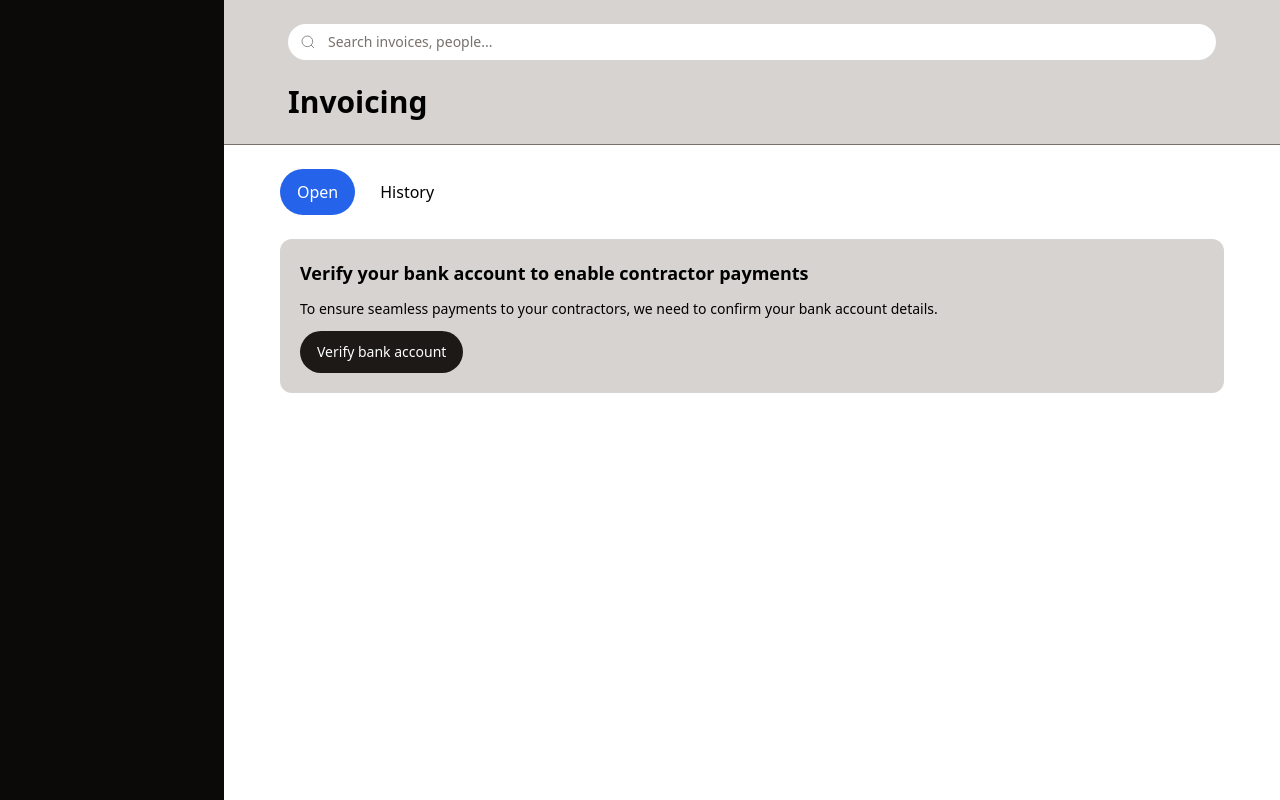
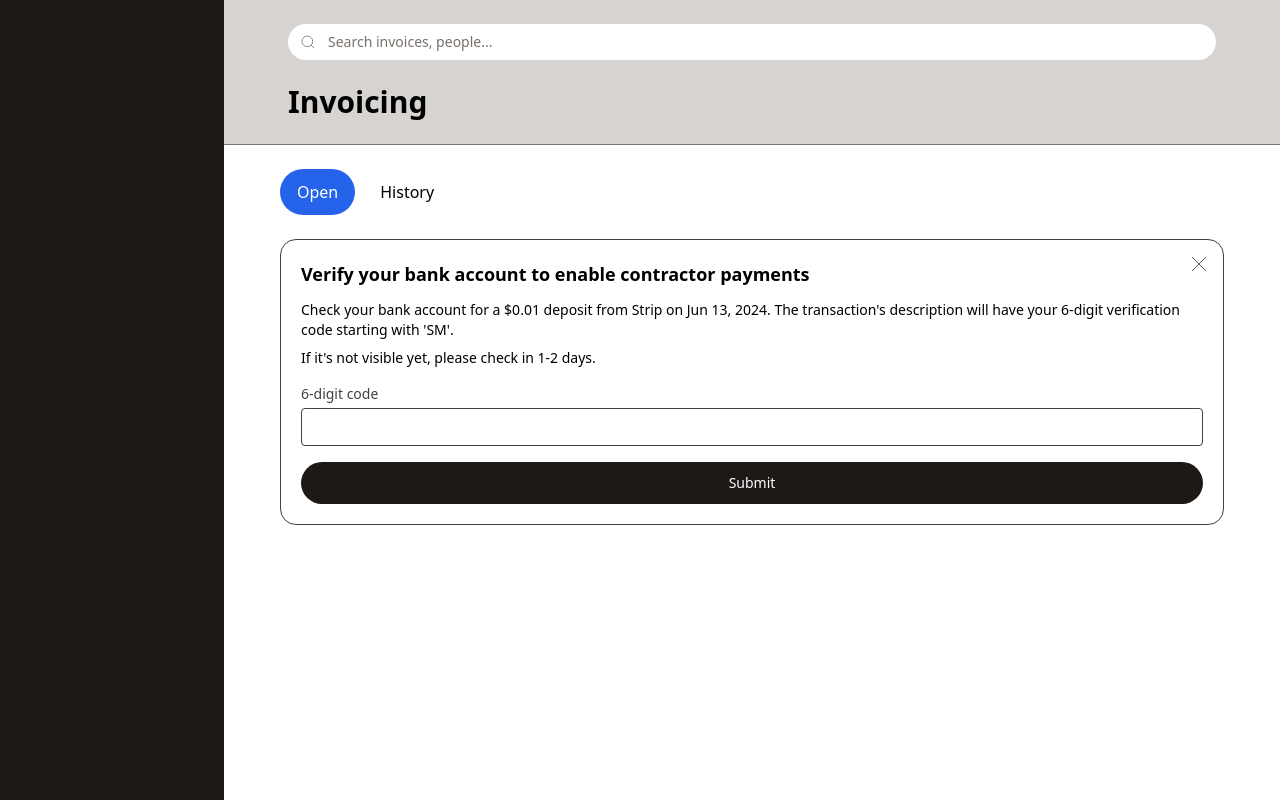
Before and after one commit to KenzoBenzo/flexile-working-project, a Nuxt app: page / in a window 1280 px wide. Both pictures are taken after a click on the button "Verify bank account". Built offline with nearby package versions, Linux system fonts and the light colour scheme.

Commit message:
animate button

```diff
--- /dev/null
+++ b/components/ConnectBank.vue
@@ -0,0 +1,81 @@
+<script setup lang="ts">
+import { ref, onMounted } from "vue";
+import Button from "@/components/button.vue";
+
+const isOpen = ref(false);
+const buttonRef = ref<HTMLElement | null>(null);
+
+const toggleButton = () => {
+	isOpen.value = !isOpen.value;
+};
+const closeCard = () => {
+	isOpen.value = false;
+};
+</script>
+
+<template>
+	<div
+		:class="[
+			'bg-gray-300 border border-gray-300 p-5 rounded-2xl mt-6 transition-max-height duration-200 ease-in-out relative',
+			{ 'bg-white border-gray-700': isOpen },
+		]"
+	>
+		<button
+			class="absolute top-4 right-4 hover:text-blue-500 transition-all"
+			v-if="isOpen"
+			@click="closeCard"
+		>
+			<svg
+				xmlns="http://www.w3.org/2000/svg"
+				width="16"
+				height="16"
+				viewBox="0 0 24 24"
+				fill="none"
+				strokeWidth="1.5"
+			>
+				<path stroke="currentColor" d="m1.5 1.5 21 21m0-21-21 21" />
+			</svg>
+		</button>
+
+		<h2 class="text-lg font-bold">
+			Verify your bank account{{
+				isOpen ? " to enable contractor payments" : ""
+			}}
+		</h2>
+		<p class="text-sm mt-3">
+			{{
+				isOpen
+					? "Check your bank account for a $0.01 deposit from Strip on Jun 13, 2024. The transaction's description will have your 6-digit verification code starting with 'SM'."
+					: "To ensure seamless payments to your contractors, we need to confirm your bank account details."
+			}}
+		</p>
+		<p v-if="isOpen" class="text-sm mt-2">
+			If it's not visible yet, please check in 1-2 days.
+		</p>
+		<div v-if="isOpen" class="mt-4">
+			<label for="code" class="block text-sm font-medium text-gray-700"
+				>6-digit code</label
+			>
+			<div class="mt-1">
+				<input
+					id="code"
+					type="text"
+					class="block w-full border border-gray-700 p-2 rounded sm:text-sm"
+					ref="codeInput"
+				/>
+			</div>
+		</div>
+		<div class="flex">
+			<Button
+				intent="secondary"
+				size="medium"
+				:willGrow="true"
+				class="mt-4"
+				:isFullWidth="isOpen"
+				@click="toggleButton"
+			>
+				{{ isOpen ? "Submit" : "Verify bank account" }}
+			</Button>
+		</div>
+	</div>
+</template>
--- a/components/pill-tab.vue
+++ b/components/PillTabs.vue
@@ -5,7 +5,7 @@
 				v-for="(item, index) in items"
 				:key="item.label"
 				:class="[
-					'inline-flex border border-transparent rounded-full transition-all text-base py-2.5 px-4 font-normal whitespace-nowrap flex-1 text-center cursor-pointer relative duration-200 z-10',
+					'inline-flex border border-transparent rounded-full transition-all text-base py-2.5 px-4 font-normal whitespace-nowrap flex-1 text-center cursor-pointer relative duration-200 z-[1]',
 					{
 						'hover:bg-blue-500/15 hover:text-blue-500': activeTab !== index,
 						'text-white hover:text-white': activeTab === index,
@@ -29,7 +29,7 @@
 	</div>
 </template>
 
-<script setup>
+<script setup lang="ts">
 import { ref, nextTick, onMounted, watch } from "vue";
 import Button from "@/components/button.vue";
 
--- a/components/button.vue
+++ b/components/button.vue
@@ -1,8 +1,9 @@
 <script setup lang="ts">
 import { cva, type VariantProps } from "class-variance-authority";
+import { ref, onMounted, watchEffect, computed } from "vue";
 
 const button = cva(
-	"inline-flex border rounded-full transition-all text-sm font-normal whitespace-nowrap",
+	"inline-flex items-center justify-center border rounded-full transition-all text-sm font-normal whitespace-nowrap text-center",
 	{
 		variants: {
 			intent: {
@@ -25,20 +26,68 @@ const button = cva(
 
 type ButtonProps = VariantProps<typeof button>;
 
-withDefaults(
+const props = withDefaults(
 	defineProps<{
 		intent: ButtonProps["intent"];
 		size: ButtonProps["size"];
+		willGrow: boolean;
+		isFullWidth: boolean;
 	}>(),
 	{
 		intent: "default",
 		size: "medium",
+		willGrow: false,
+		isFullWidth: false,
 	}
 );
+
+const buttonRef = ref<HTMLButtonElement | null>(null);
+const initialWidth = ref("auto");
+const originalInitialWidth = ref("auto");
+
+const buttonWidth = computed(() => {
+	const width =
+		props.willGrow && props.isFullWidth ? "100%" : initialWidth.value;
+	return width;
+});
+
+onMounted(() => {
+	if (buttonRef.value) {
+		initialWidth.value = `${buttonRef.value.offsetWidth}px`;
+		originalInitialWidth.value = initialWidth.value;
+	}
+});
+
+watchEffect(() => {
+	if (props.willGrow && props.isFullWidth) {
+		initialWidth.value = "100%";
+	} else if (props.willGrow && !props.isFullWidth) {
+		initialWidth.value = originalInitialWidth.value;
+	}
+});
+
+const emit = defineEmits<{
+	(event: "click"): void;
+}>();
+
+const handleClick = () => {
+	emit("click");
+};
 </script>
 
 <template>
-	<button :class="button({ intent, size })">
+	<button
+		:class="button({ intent, size })"
+		:style="{ width: buttonWidth }"
+		ref="buttonRef"
+		@click="handleClick"
+	>
 		<slot />
 	</button>
 </template>
+
+<style scoped>
+button {
+	transition: width 0.2s ease;
+}
+</style>
--- a/layouts/default.vue
+++ b/layouts/default.vue
@@ -1,6 +1,6 @@
 <template>
 	<div class="flex flex-col sm:flex-row min-h-screen">
-		<nav class="bg-gray-950 h-16 w-full sm:h-screen sm:w-56"></nav>
+		<nav class="bg-gray-900 h-16 w-full sm:h-screen sm:w-56"></nav>
 		<main class="bg-white w-full flex-1">
 			<slot />
 		</main>
--- a/pages/index.vue
+++ b/pages/index.vue
@@ -1,7 +1,8 @@
 <script setup>
 import { ref, computed } from "vue";
 import Button from "@/components/Button.vue";
-import PillTab from "@/components/pill-tab.vue";
+import PillTabs from "@/components/PillTabs.vue";
+import ConnectBank from "@/components/ConnectBank.vue";
 
 const activeTabIndex = ref(0);
 const tabItems = [
@@ -45,23 +46,12 @@ const handleTabClick = (item, index) => {
 		<h1 class="text-3xl font-semibold">Invoicing</h1>
 	</header>
 	<div class="px-4 sm:px-14 py-6">
-		<PillTab
+		<PillTabs
 			:items="tabItems"
 			:activeTab="activeTabIndex"
 			@tabClick="handleTabClick"
 		/>
 
-		<div class="bg-gray-300 p-5 rounded-xl mt-6">
-			<h2 class="text-lg font-bold">
-				Verify your bank account to enable contractor payments
-			</h2>
-			<p class="text-sm mt-3">
-				To ensure seamless payments to your contractors, we need to confirm your
-				bank account details.
-			</p>
-			<Button intent="secondary" size="medium" class="mt-3"
-				>Verify bank account</Button
-			>
-		</div>
+		<ConnectBank />
 	</div>
 </template>
```
